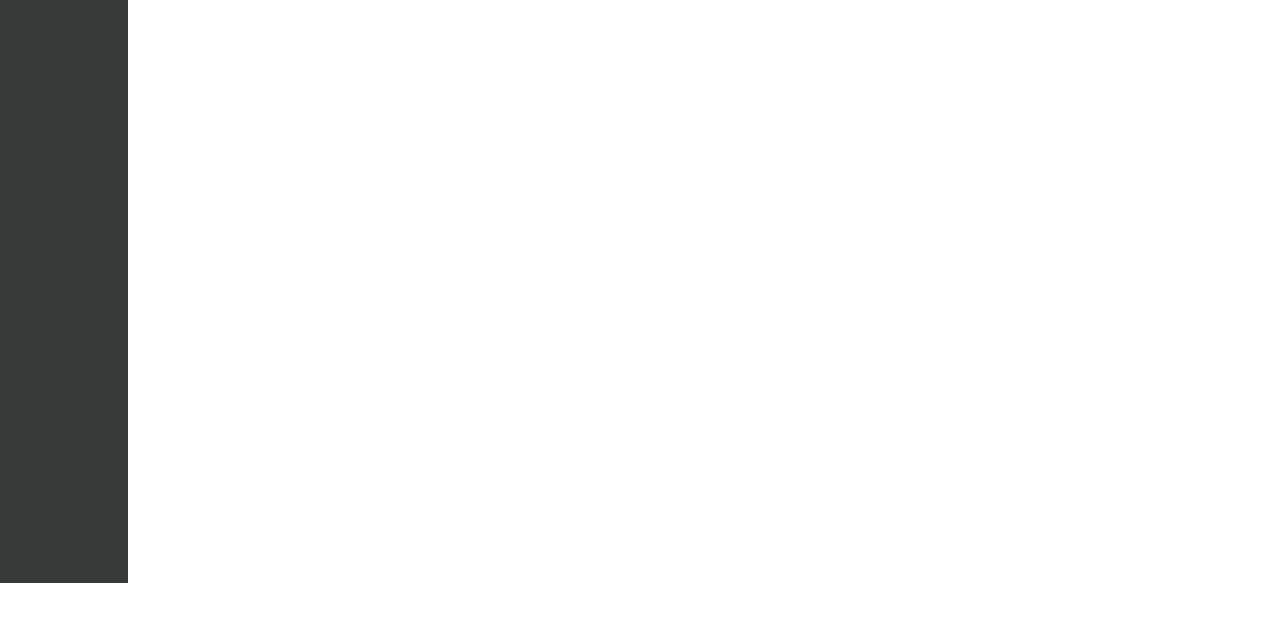
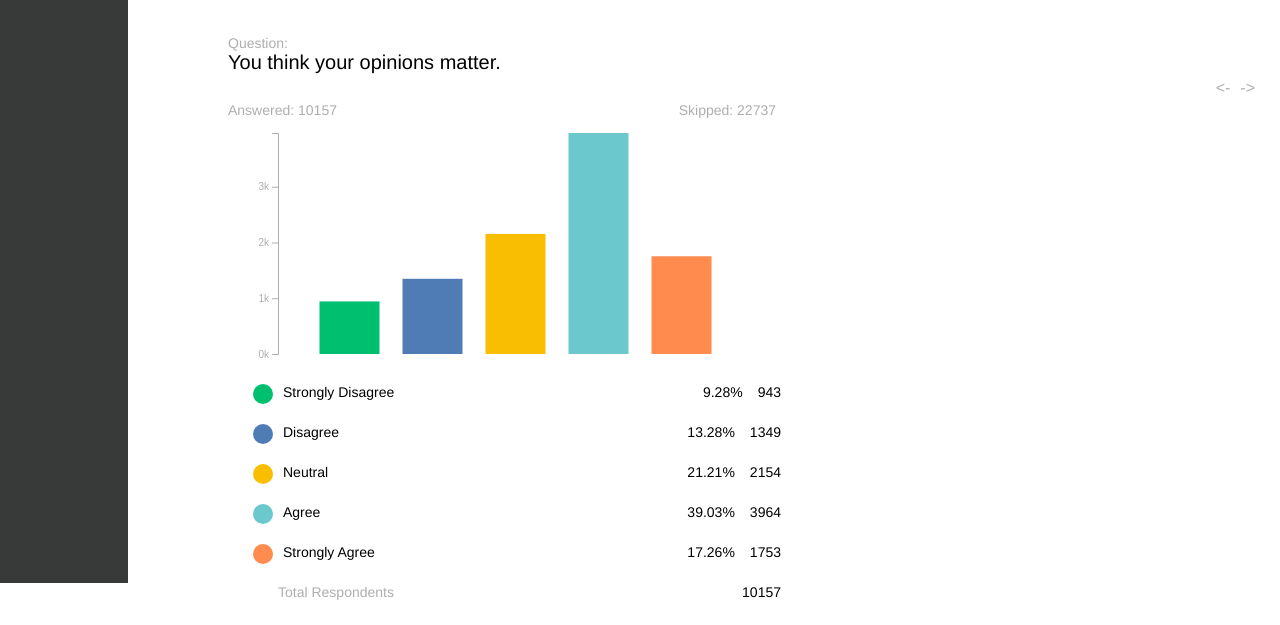
Before and after one commit to ihe123/cultivate, a React app: page / in a window 1280 px wide. Shown: the part 217-842 px from the top of the page. Before the commit the page ends 800 px from the top, so only its background shows below. Built offline with nearby package versions, Linux system fonts and the light colour scheme.

Commit message:
bar chart and stats are up

```diff
--- a/package.json
+++ b/package.json
@@ -3,6 +3,7 @@
   "version": "0.1.0",
   "private": true,
   "dependencies": {
+    "d3": "^4.11.0",
     "jquery": "^3.2.1",
     "material-ui": "^0.19.3",
     "react": "^16.0.0",
--- a/src/component/App.js
+++ b/src/component/App.js
@@ -6,6 +6,8 @@ import Tab from './Tab.jsx';
 import Header from './Header.jsx';
 import {Icons} from '../Constants.js';
 import SideBar from './SideBar.jsx';
+import QuestionsHeader from './QuestionsHeader.jsx';
+import Graph from './Graph.jsx';
 
 class App extends Component {
   render() {
@@ -17,6 +19,8 @@ class App extends Component {
         <div className="headerTab">
           <Header/>
           <Tabs/>
+          <QuestionsHeader/>
+          <Graph/>
         </div>
       </div>
     );
--- /dev/null
+++ b/src/component/BarGraph.jsx
@@ -0,0 +1,102 @@
+import React from 'react';
+import { scaleLinear, scaleBand } from 'd3-scale';
+import { max } from 'd3-array';
+import { select, selectAll } from 'd3-selection';
+import '../index.css';
+import { axisLeft } from 'd3-axis';
+import { format } from 'd3-format';
+
+class BarGraph extends React.Component {
+  constructor(props) {
+    super(props);
+    this.state = {
+
+      colors: {
+        'Strongly Disagree': '#00BF6F',
+        'Disagree': '#507CB6',
+        'Neutral': '#F9BE01',
+        'Agree': '#6BC8CD',
+        'Strongly Agree': '#FF8B4F'
+      }
+    }
+    this.createBarGraph = this.createBarGraph.bind(this);
+  }
+
+  componentDidMount() {
+    this.createBarGraph();
+  }
+
+  componentDidUpdate() {
+    this.createBarGraph();
+  }
+
+  createBarGraph() {
+    const node = this.node;
+    var height = 241;
+    var padding = 50;
+    var paddingTop = 20;
+    const dataMax = max(this.props.data, function(d) {
+      return d.value;
+    });
+    const yScale = scaleLinear()
+                    .domain([0, dataMax])
+                    .range([height, 0 + paddingTop])
+
+
+
+    var xScale = scaleBand()
+                  .domain(["Strongly Disagree", "Disagree", "Neutral", "Agree", "Strongly Agree"])
+                  .range([0, 548 - padding])
+                  .paddingOuter(0.5)
+
+
+    var yAxis = axisLeft()
+                  .scale(yScale)
+                  .ticks(4, ".0s")
+
+
+    select(node)
+      .selectAll('rect')
+      .data(this.props.data)
+      .enter()
+      .append('rect')
+
+    select(node)
+      .selectAll('rect')
+      .data(this.props.data)
+      .exit()
+      .remove()
+
+    select(node)
+      .selectAll('rect')
+      .data(this.props.data)
+      .style('fill', d => this.state.colors[d.key])
+      .attr('x', (d,i) => xScale(d.key) + padding)
+      .attr('y', d => yScale(d.value) - 5)
+      .attr('height', d => height - yScale(d.value))
+      .attr('width', 60)
+
+    select(node)
+      .append("g")
+      .call(yAxis)
+      .attr("transform", "translate(" + padding + ", -" + 5+")")
+      .classed("yAxis", true)
+
+    // selectAll("text")
+    //   .attr("fill", '#AEAEAE')
+
+    // selectAll("line")
+    //   .attr("stroke", "#AEAEAE")
+
+    // selectAll("path")
+    //   .attr("stroke", "#AEAEAE")
+  }
+
+  render() {
+    return (
+      <svg ref={node => this.node = node} width={548} height={241}></svg>
+    )
+  }
+}
+
+export default BarGraph;
--- /dev/null
+++ b/src/component/Graph.jsx
@@ -0,0 +1,50 @@
+import React from 'react';
+import BarGraph from './BarGraph.jsx';
+import TableStats from './TableStats.jsx';
+// import Yaxis from './Yaxis.jsx';
+import Stat from './Stat.jsx';
+
+class Graph extends React.Component {
+  constructor(props) {
+    super(props);
+    this.state = {
+      answered: 10157,
+      skipped: 22737,
+      total: 10157,
+      data: [
+        {key:'Strongly Disagree', value: 943, percent: "9.28%"},
+        {key:'Disagree', value: 1349, percent: "13.28%"},
+        {key:'Neutral', value: 2154, percent: "21.21%"},
+        {key:'Agree', value: 3964, percent: "39.03%"},
+        {key:'Strongly Agree', value: 1753, percent: "17.26%"}
+      ],
+      colors: {
+        'Strongly Disagree': '#00BF6F',
+        'Disagree': '#507CB6',
+        'Neutral': '#F9BE01',
+        'Agree': '#6BC8CD',
+        'Strongly Agree': '#FF8B4F'
+      }
+    }
+  }
+
+  render() {
+    return (
+      <div className="graph">
+        <div className="sub questionSub">
+          <div>Answered: {this.state.answered} </div>
+          <div>Skipped: {this.state.skipped} </div>
+        </div>
+        <div className="fullGraph">
+          {/* <Yaxis/> */}
+          <BarGraph data={this.state.data}/>
+        </div>
+        <div>
+          <TableStats data={this.state.data} colors={this.state.colors} total={this.state.total}/>
+        </div>
+      </div>
+    )
+  }
+}
+
+export default Graph;
--- /dev/null
+++ b/src/component/IconLeft.jsx
@@ -0,0 +1,22 @@
+import React from 'react';
+
+const IconLeft = props => {
+  const styles = {
+    svg: {
+      display: 'inline-block',
+      verticalAlign: 'middle',
+    },
+    path: {
+      fill: props.color,
+    },
+  };
+
+  return (
+    <svg version="1.1" xmlns="http://www.w3.org/2000/svg" width="18" height="18" viewBox="0 0 32 32">
+      <title>arrow-left2</title>
+      <path d="M12.586 27.414l-10-10c-0.781-0.781-0.781-2.047 0-2.828l10-10c0.781-0.781 2.047-0.781 2.828 0s0.781 2.047 0 2.828l-6.586 6.586h19.172c1.105 0 2 0.895 2 2s-0.895 2-2 2h-19.172l6.586 6.586c0.39 0.39 0.586 0.902 0.586 1.414s-0.195 1.024-0.586 1.414c-0.781 0.781-2.047 0.781-2.828 0z"></path>
+    </svg>
+  );
+};
+
+export default IconLeft;
--- /dev/null
+++ b/src/component/IconRight.jsx
@@ -0,0 +1,22 @@
+import React from 'react';
+
+const IconRight = props => {
+  const styles = {
+    svg: {
+      display: 'inline-block',
+      verticalAlign: 'middle',
+    },
+    path: {
+      fill: props.color,
+    },
+  };
+
+  return (
+    <svg version="1.1" xmlns="http://www.w3.org/2000/svg" width="18" height="18" viewBox="0 0 32 32">
+      <title>arrow-right2</title>
+      <path d="M19.414 27.414l10-10c0.781-0.781 0.781-2.047 0-2.828l-10-10c-0.781-0.781-2.047-0.781-2.828 0s-0.781 2.047 0 2.828l6.586 6.586h-19.172c-1.105 0-2 0.895-2 2s0.895 2 2 2h19.172l-6.586 6.586c-0.39 0.39-0.586 0.902-0.586 1.414s0.195 1.024 0.586 1.414c0.781 0.781 2.047 0.781 2.828 0z"></path>
+    </svg>
+  );
+};
+
+export default IconRight;
--- /dev/null
+++ b/src/component/Question.jsx
@@ -0,0 +1,19 @@
+import React from 'react';
+import IconRight from './IconRight.jsx';
+import IconLeft from './IconLeft.jsx';
+
+class Question extends React.Component {
+  constructor(props) {
+    super(props);
+  }
+
+  render() {
+    return(
+      <div className="questionBar">
+        <div className="question" style={{fontSize:'20px'}}>{this.props.questions}</div>
+      </div>
+    )
+  }
+}
+
+export default Question;
--- /dev/null
+++ b/src/component/QuestionsHeader.jsx
@@ -0,0 +1,36 @@
+import React from 'react';
+import Question from './Question.jsx';
+import RightLeftQuestions from './RightLeftQuestions.jsx';
+import IconLeft from './IconLeft.jsx';
+import IconRight from './IconRight.jsx';
+
+class QuestionsHeader extends React.Component {
+  constructor(props) {
+    super(props);
+    this.state = {
+      questions: ['You think your opinions matter.']
+    }
+  }
+
+  render() {
+    return (
+      <div className="questionsAndSwitches">
+        <div className="questions">
+          <div className="mainTitle">Individual Question Results</div>
+            <div className="mainContent">
+              <div className="questionSub">Question:</div>
+              <div className="switchQuestions">
+                <div><Question questions={this.state.questions}/></div>
+            </div>
+          </div>
+        </div>
+        <div className="arrowIcons">
+          <div className="leftSwitch pointer hoverColor">{'<'+'-'}</div>
+          <div className="rightSwitch pointer hoverColor">{'-'+'>'}</div>
+        </div>
+      </div>
+    )
+  }
+}
+
+export default QuestionsHeader;
--- /dev/null
+++ b/src/component/RightLeftQuestions.jsx
@@ -0,0 +1,19 @@
+import React from 'react';
+import IconLeft from './IconLeft.jsx';
+import IconRight from './IconRight.jsx';
+
+class RightLeftQuestions extends React.Component {
+  constructor(props) {
+    super(props);
+  }
+  render() {
+    return (
+      <div className="arrowIcons">
+        <div className="leftSwitch"><IconLeft/></div>
+        <div className="rightSwitch"><IconRight/></div>
+      </div>
+    )
+  }
+}
+
+export default RightLeftQuestions;
--- a/src/component/SideBar.jsx
+++ b/src/component/SideBar.jsx
@@ -9,7 +9,8 @@ class SideBar extends React.Component {
   render() {
     return (
       <div className="aside">
-        hey
+        <div></div>
+        <div></div>
       </div>
     )
   }
--- /dev/null
+++ b/src/component/Stat.jsx
@@ -0,0 +1,28 @@
+import React from 'react';
+
+
+class Stat extends React.Component {
+  constructor(props) {
+    super(props);
+    this.state = {
+
+    }
+  }
+
+  render() {
+    return (
+      <div className="stat">
+        <div className="colorAndFeel">
+          <div id="code" style={{ backgroundColor: this.props.colors }}></div>
+          <div className="feel">{this.props.feel}</div>
+        </div>
+        <div className="percentAndCount">
+          <div className="percent">{this.props.percent}</div>
+          <div className="count">{this.props.count}</div>
+        </div>
+      </div>
+    )
+  }
+}
+
+export default Stat;
--- a/src/component/Tab.jsx
+++ b/src/component/Tab.jsx
@@ -7,7 +7,7 @@ class Tab extends React.Component {
   }
 
   render() {
-    return <div className={this.props.isActive ? 'current': ''}
+    return <div className={this.props.isActive ? 'current pointer': 'pointer'}
     onClick={this.props.onActiveTab}
     >{this.props.content}</div>
   }
--- /dev/null
+++ b/src/component/TableStats.jsx
@@ -0,0 +1,26 @@
+import React from 'react';
+import Stat from './Stat.jsx';
+
+class TableStats extends React.Component {
+  constructor(props) {
+    super(props);
+  }
+
+  render() {
+    return (
+      <div className="tableStats">
+      {this.props.data.map(function(data) {
+        return <div><Stat feel={data.key} percent={data.percent} count={data.value} colors={this.props.colors[data.key]}/></div>
+      }, this)}
+      <div className="total">
+        <div className="questionSub respondents">Total Respondents</div>
+        <div>{this.props.total}</div>
+      </div>
+      </div>
+    )
+  }
+}
+
+export default TableStats;
+
+//<Stat feel={data.key} percent={data.percent} count={data.value} color={this.props.colors[data]}
--- /dev/null
+++ b/src/component/Yaxis.jsx
@@ -0,0 +1,47 @@
+import React from 'react';
+import { scaleLinear } from 'd3-scale';
+import { select } from 'd3-selection';
+import { axisLeft } from 'd3-axis';
+
+class Yaxis extends React.Component {
+  constructor(props) {
+    super(props);
+    this.state = {
+
+    }
+    this.createYAxis = this.createYAxis.bind(this);
+  }
+
+  componentDidMount() {
+    this.createYAxis();
+  }
+
+   createYAxis() {
+    const node = this.node;
+
+    var vis = select(".graph").
+            append("svg:svg")
+                .attr("width", 700)
+                .attr("height", 241);
+
+    var yScale = scaleLinear()
+                  .domain([0, 5000])
+                  .range([150, 100])
+
+    var yAxis = axisLeft()
+                  .scale(yScale)
+                  .ticks(6);
+
+   vis.append("g")
+      .attr("transform", "translate(" + 40 + ", 0)")
+      .call(yAxis);
+  }
+
+  render() {
+    return(
+       <svg className="axis" ref={node => this.node = node} width="10px" height="241px"></svg>
+    )
+  }
+}
+
+export default Yaxis;
--- a/src/index.css
+++ b/src/index.css
@@ -54,11 +54,164 @@ body {
   flex: 1 2 10%;
 }
 
+.pointer:hover {
+  cursor: pointer;
+}
+
 @media screen and (max-width:850px){
   .header {
     flex-direction: column;
   }
 }
+
+.questions {
+  display: flex;
+  flex-direction: column;
+  align-items: flex-start;
+  justify-content: flex-start;
+}
+
+.mainTitle {
+  display: flex;
+  flex-direction: row;
+  font-size: 26px;
+  padding-left: 30px;
+  padding-top: 30px;
+}
+
+.mainContent {
+  display: flex;
+  flex-direction: column;
+  align-items: flex-start;
+  margin-left: 100px;
+  margin-top: 50px;
+}
+
+.questionAndSwitches {
+  display: flex;
+  justify-content: space-between;
+}
+
+.switchIcons {
+  display: flex;
+  flex-direction: row;
+  align-items: flex-end;
+  justify-content: flex-end space-between;
+
+}
+
+.questionSub {
+  color: #AEAEAE;
+  font-size: 14px;
+}
+
+.questionBar {
+  display: flex;
+  justify-content: space-between;
+}
+
+.question {
+  align-items: flex-start;
+}
+
+.arrowIcons {
+  display: flex;
+  justify-content: flex-end;
+  padding-right: 20px;
+}
+
+.leftSwitch, .rightSwitch {
+  padding: 5px;
+  color: #AEAEAE;
+}
+
+.hoverColor:hover {
+  color:#3EC7BB;
+}
+
+.axis {
+  color: black;
+}
+
+.fullGraph {
+  display: flex;
+  width: 548px;
+
+}
+
+.sub {
+  display: flex;
+  justify-content: space-between;
+  width: 548px;
+}
+
+.graph {
+  margin-left: 100px;
+}
+
+.feel {
+  padding-left: 10px;
+}
+
+.colorAndFeel {
+  display: flex;
+}
+.percentAndCount {
+  display: flex;
+}
+
+.percent {
+  display: flex;
+  justify-content: flex-start;
+  padding-right: 15px;
+
+}
+
+.stat {
+  display: flex;
+  justify-content: space-between;
+  padding: 10px;
+  font-size: 14px;
+
+}
+
+.tableStats {
+  width: 548px;
+  padding: 15px;
+
+}
+
+#code {
+	width: 20px;
+	height: 20px;
+  border-radius: 50px;
+}
+
+.total {
+  display: flex;
+  justify-content: space-between;
+  font-size: 14px;
+  padding: 10px;
+}
+
+.respondents {
+  padding-left: 25px;
+}
+
+.yAxis line, path {
+  stroke: #AEAEAE;
+}
+
+.yAxis text {
+  fill: #AEAEAE;
+}
+
+
+
+
+
+
+
 
 /* <div className="tabConversations current" onClick={this.activeTab}>Conversations</div>
 <div className="tabChannels" onClick={this.activeTab}>Channels</div>
```
Also changed, not shown: src/component/Header.jsx (+10 -4 lines), src/component/IconLogout.jsx (line endings or trailing spaces), src/guy.png (added), 1 other file.
